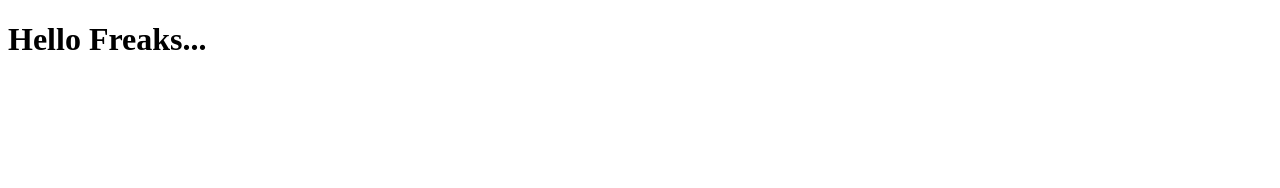
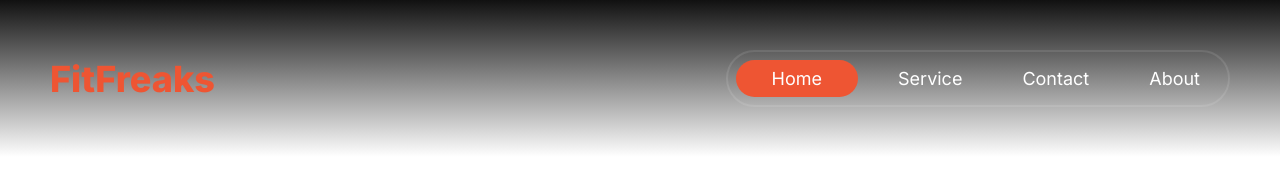
Before and after one commit to muntasir-smm/B10A2-Fitness, a plain HTML site: page index.html in a window 1280 px wide. Drawn offline with Linux system fonts and the light colour scheme.

Commit message:
Navbar Done

```diff
--- a/index.html
+++ b/index.html
@@ -3,11 +3,40 @@
 <head>
     <meta charset="UTF-8">
     <meta name="viewport" content="width=device-width, initial-scale=1.0">
-    <title>B10A2 Fitness Freak</title>
+    <title>FitFreaks</title>
+
+    <!-- FontAwesome -->
+    <script src="https://kit.fontawesome.com/3569cb447c.js" crossorigin="anonymous"></script>
 
     <link rel="stylesheet" href="style.css">
 </head>
 <body>
-    <h1>Hello Freaks...</h1>
+    <header class="header">
+        <nav class="navbar">
+            <div class="navTitle">FitFreaks</div>
+            <i class="fa-solid fa-bars navIcon"></i>
+            <div class="navLinks">
+                <ul>
+                    <li class="navLink btnRed">
+                        <a href="#home">Home</a>
+                    </li>
+                    <li class="navLink">
+                        <a href="#service">Service</a>
+                    </li>
+                    <li class="navLink">
+                        <a href="#contact">Contact</a>
+                    </li>
+                    <li class="navLink">
+                        <a href="#about">About</a>
+                    </li>
+                </ul>
+            </div>
+        </nav>
+        <section class="heroSection">
+            <section class="heroSection">
+
+            </section>
+        </section>
+    </header>
 </body>
 </html>
--- a/style.css
+++ b/style.css
@@ -0,0 +1,66 @@
+@import url('https://fonts.googleapis.com/css2?family=Inter:ital,opsz,wght@0,14..32,100..900;1,14..32,100..900&family=Pinyon+Script&display=swap');
+
+*{
+    margin: 0;
+    padding: 0;
+}
+
+body {
+    font-family: "Inter", sans-serif;
+    font-optical-sizing: auto;
+    font-style: normal;
+    font-weight: 400;
+    font-size: 18px;
+}
+
+.btnRed{
+    border-radius: 46px;
+    background: #ee5533;
+    padding: 8px 16px;
+}
+
+.header{
+    background: linear-gradient(180.00deg, #111111, #77777700 100%);
+}
+
+.navbar{
+    display: flex;
+    justify-content: space-between;
+    align-items: center;
+    padding: 50px;
+}
+
+.navTitle{
+    color: #ee5533;
+    font-size: 36px;
+    font-weight: 800;
+}
+
+.navIcon{
+    display: none; /* For Big Device It is hidden */
+    color: #ffffff;
+    font-size: 36px;
+
+}
+
+.navLinks{
+    width:auto;
+    border: 2px solid #ffffff1a;
+    border-radius: 40px;
+}
+
+.navLinks ul{
+    display: flex;
+    justify-content: space-between;
+    align-items: center;
+    gap: 20px;
+    padding: 8px;
+    margin: 0;
+    list-style: none;
+}
+
+.navLinks a{
+    text-decoration: none;
+    color: #ffffff;
+    padding: 0px 20px;
+}
```
